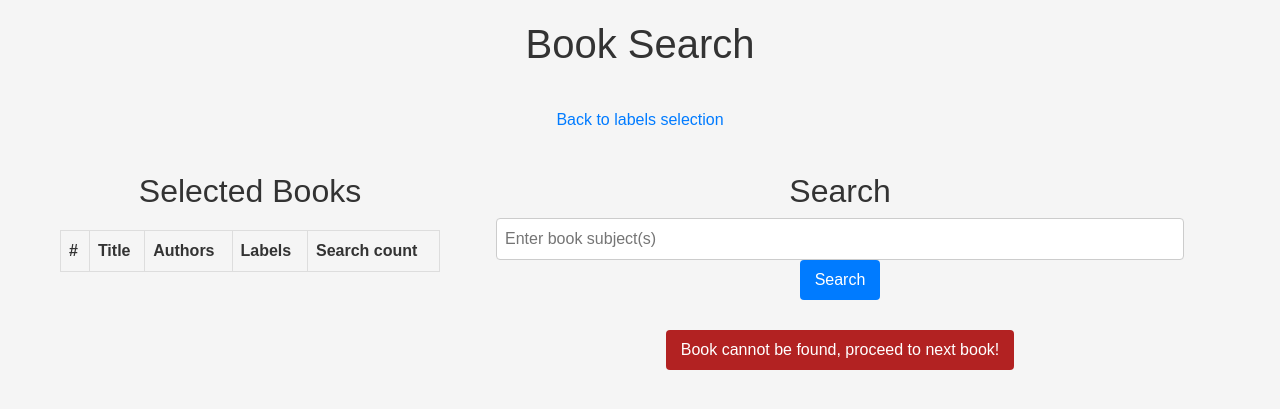
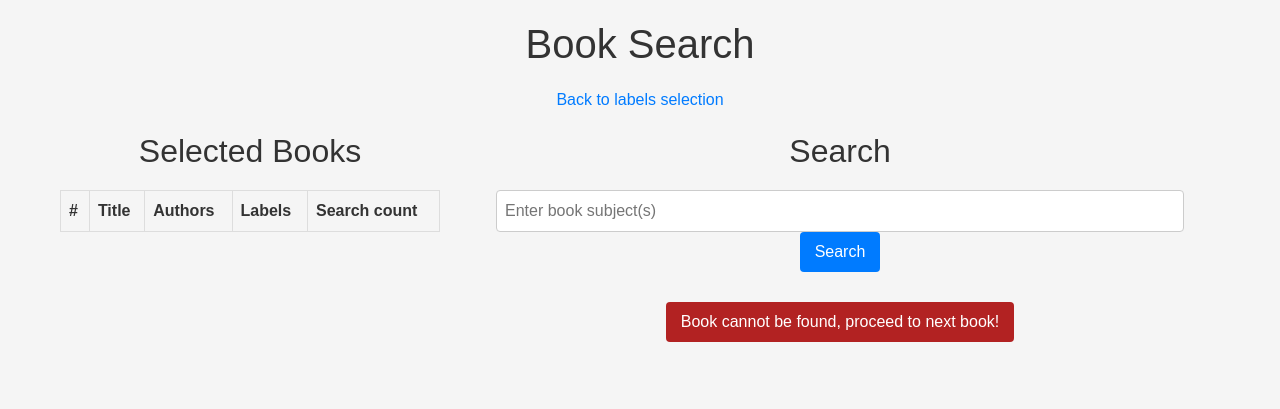
Before and after one commit to NatLibFi/kivepa-booksearch-workshop, a Flask app: page /search-page in a window 1280 px wide. Shown: the top 409 px of the page. Run offline with Flask 3, Linux system fonts and the light colour scheme; data that the repository does not hold is empty; some libraries are stand-ins or nearby versions.

Commit message:
More compact alignment of elements

```diff
--- a/static/styles.css
+++ b/static/styles.css
@@ -13,11 +13,12 @@ h1 {
 
 h2 {
     text-align: center;
+    margin: 20px 0;
 }
 
 /* For index page */
 .centering-col {
-padding: 20px; /* Add some padding for spacing */
+padding: 0 20px; /* Add some padding for spacing */
 display: flex;
 flex-direction: column;
 align-items: center;
@@ -25,16 +26,16 @@ justify-content: center;
 height: 100%; /* Ensure the column takes up the full height */
 }
 
-/* For search page */
 /* Style for the container holding the two columns */
 .container {
     display: flex;
     justify-content: space-between;
     max-width: 1200px;
     margin: 0 auto;
-    padding: 20px;
+    padding: 0 20px;
 }
 
+/* For search page */
 /* Style for the left column (selected books table) */
 .left-column {
     flex: 1;
@@ -49,7 +50,6 @@ height: 100%; /* Ensure the column takes up the full height */
 .selected-books-table {
     width: 100%;
     border-collapse: collapse;
-    margin-top: 20px;
 }
 
 .selected-books-table th,
```
